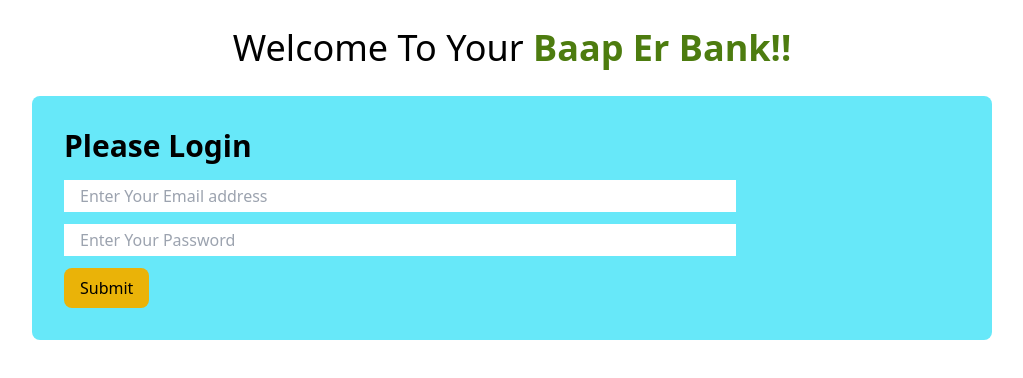
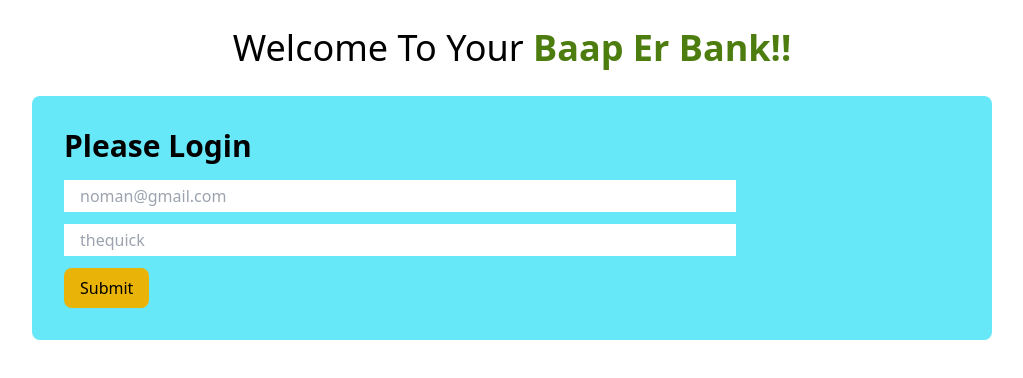
Before and after one commit to NahidulNoman/baap-er-bank, a plain HTML site: page index.html in a window 1280 px wide. Shown: the whole page, without its empty margins (128-1151 px from the left). Drawn offline with nearby package versions, Linux system fonts and the light colour scheme.

Commit message:
login and password placeholder added

```diff
--- a/index.html
+++ b/index.html
@@ -13,9 +13,9 @@
     <section class="bg-cyan-300 w-3/4 mx-auto p-8 mt-7 rounded-lg">
         <h1 class="text-3xl mb-4 font-semibold">Please Login</h1>
 
-        <input class="mb-3 px-4 py-1 w-9/12" type="email" name="" id="your-email" placeholder="Enter Your Email address">
+        <input class="mb-3 px-4 py-1 w-9/12" type="email" name="" id="your-email" placeholder="noman@gmail.com">
         <br>
-        <input class="mb-3 px-4 py-1 w-9/12" type="password" name="" id="your-pass" placeholder="Enter Your Password">
+        <input class="mb-3 px-4 py-1 w-9/12" type="password" name="" id="your-pass" placeholder="thequick">
         <br>
         <button id="login-button" class="bg-yellow-500 px-4 py-2 hover:bg-emerald-600 rounded-lg">Submit</button>
 
```
